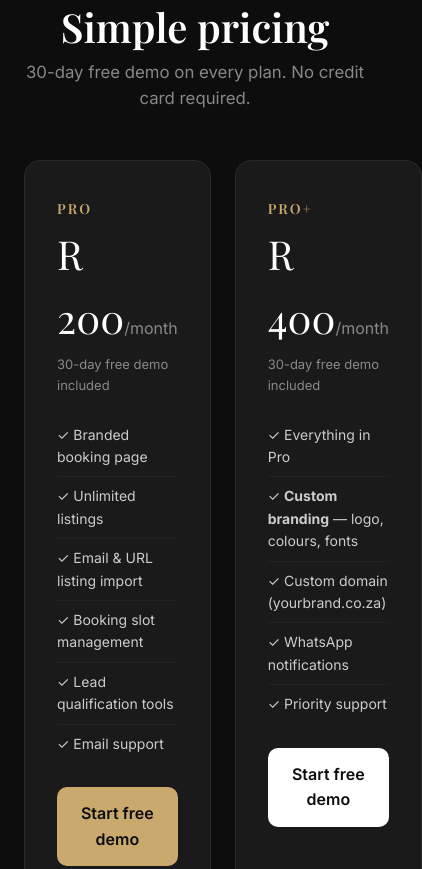
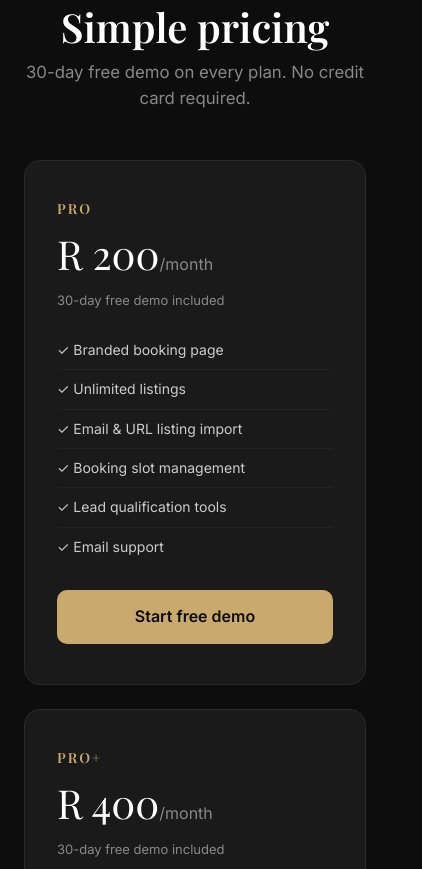
Before and after one commit to GeofreyJOC/viewing-one, a website: page public/index.html in a window 390 px wide. Shown: the part 5196-6065 px from the top of the page, 422 px wide, since content can reach past the window. Drawn offline with nearby package versions, Linux system fonts and the light colour scheme; a web font is replaced by a local one.

Commit message:
pricing stacks vertically on mobile

```diff
--- a/public/index.html
+++ b/public/index.html
@@ -715,6 +715,7 @@
     }
 
     @media (max-width: 768px) {
+      .pricing-row { grid-template-columns: 1fr !important; }
       .nav-links { display: none; }
       .mobile-toggle { display: flex; }
       .nav-links.open {
@@ -900,7 +901,7 @@
     <div style="display:flex;flex-direction:column;gap:24px;max-width:760px;margin:0 auto;">
 
       <!-- Monthly Plans Row -->
-      <div style="display:grid;grid-template-columns:1fr 1fr;gap:24px;">
+      <div class="pricing-row" style="display:grid;grid-template-columns:1fr 1fr;gap:24px;">
 
         <!-- Pro Monthly -->
         <div style="background:#1a1a1a;border-radius:16px;padding:40px 32px;text-align:left;border:1px solid #2a2a2a;">
@@ -936,7 +937,7 @@
       </div>
 
       <!-- Annual Plans Row -->
-      <div style="display:grid;grid-template-columns:1fr 1fr;gap:24px;">
+      <div class="pricing-row" style="display:grid;grid-template-columns:1fr 1fr;gap:24px;">
 
         <!-- Pro Annual -->
         <div style="background:linear-gradient(180deg,#1a1a1a 0%,#222);border-radius:16px;padding:40px 32px;text-align:left;border:1px solid #c9a96e;position:relative;">
```
